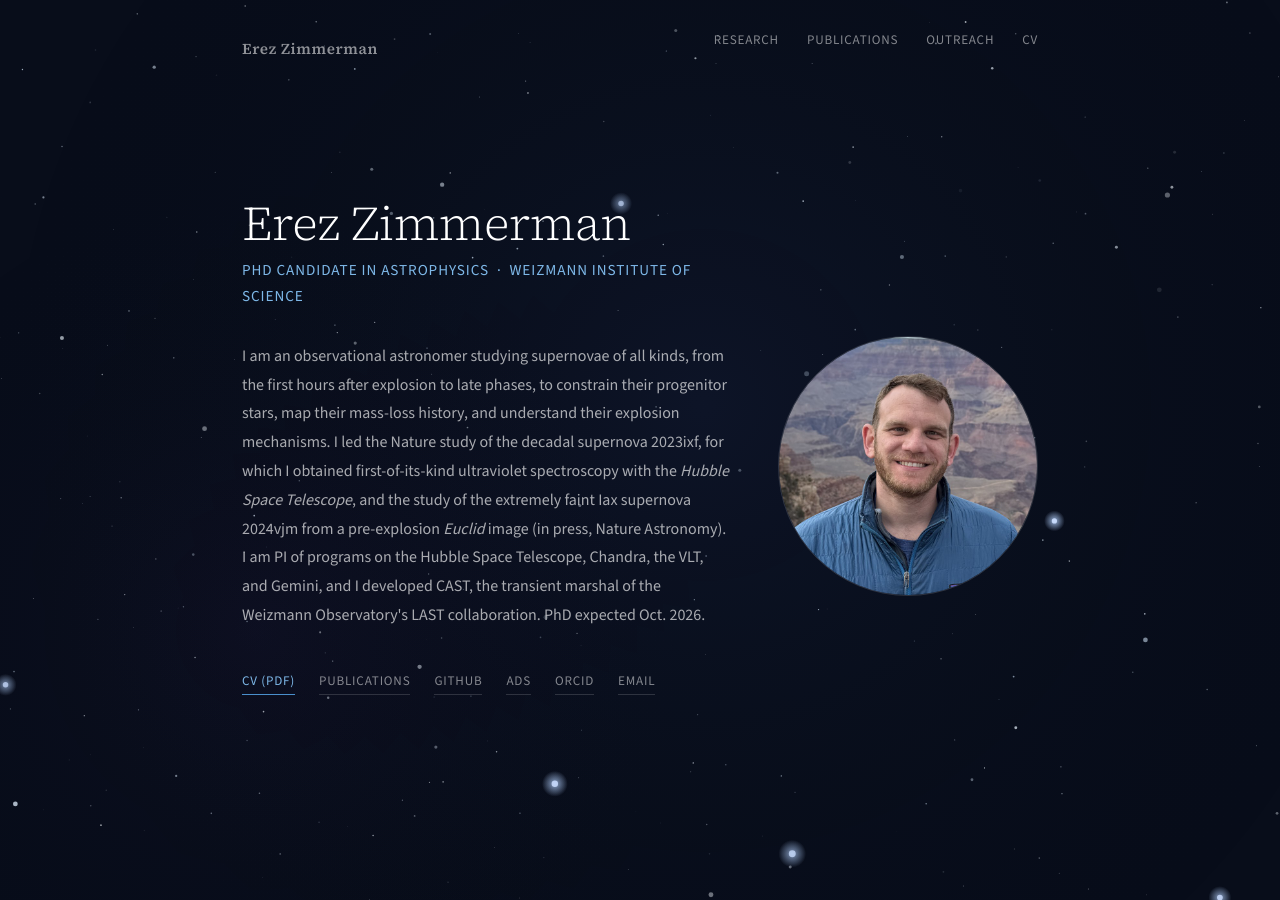
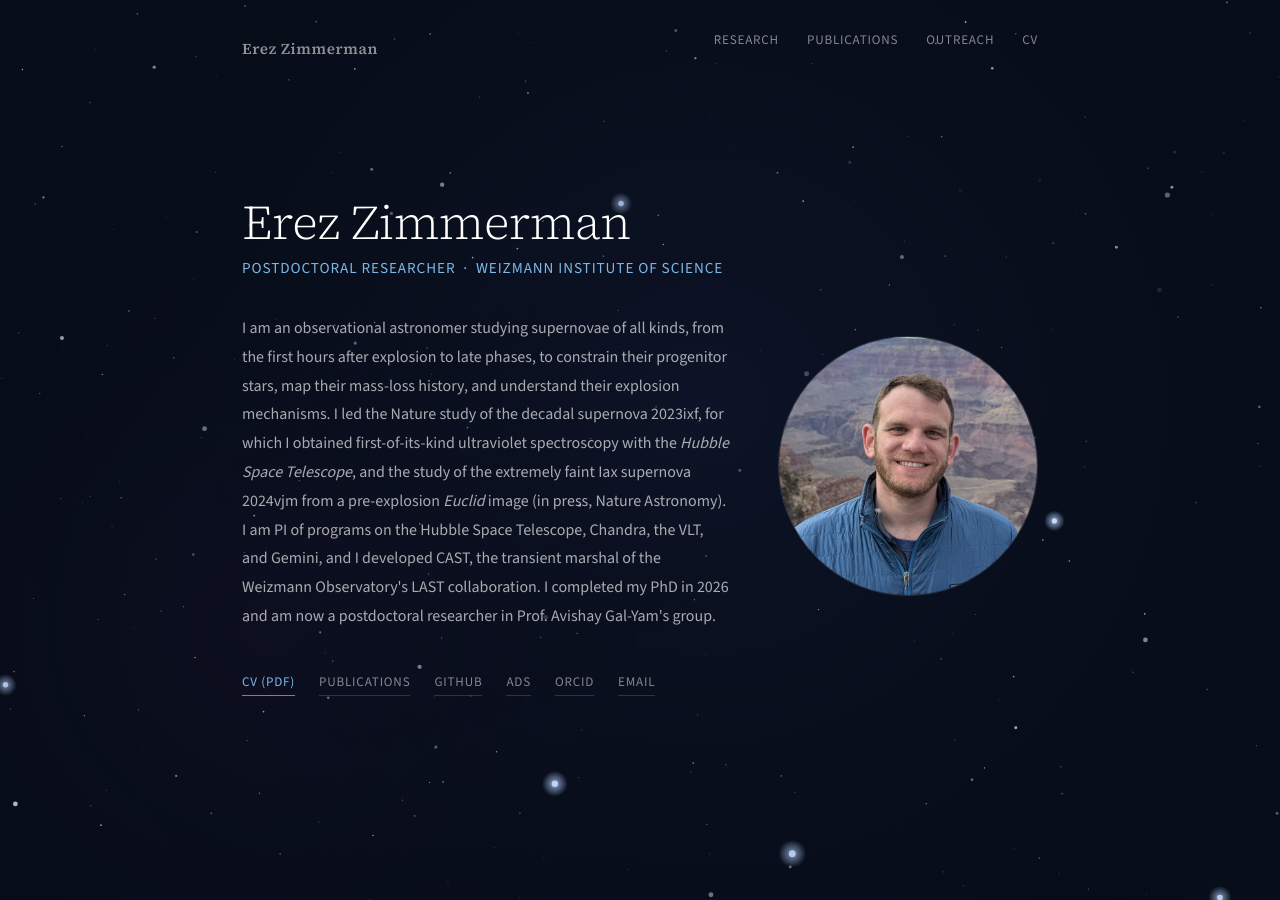
Before and after one commit to erezimm/erezimm.github.io, a Jekyll site: the page built from index.html, in a window 1280 px wide and 900 px high. Built offline with Jekyll 4.4.1, drawn with Linux system fonts in a browser that asks for light colours.

Commit message:
PhD defended: update to Postdoctoral Researcher, sync publications with new CV
- Hero, bio, and site description: Postdoctoral Researcher, Gal-Yam group
- Publications: First and second author group (adds SN 2025cbj), Brennan et al. 2024, CV ordering
- New CV PDF

Co-Authored-By: Claude Opus 5.5 <noreply@anthropic.com>

```diff
--- a/_config.yml
+++ b/_config.yml
@@ -1,5 +1,5 @@
 title: "Erez Zimmerman"
-description: "Erez A. Zimmerman — PhD candidate in Astrophysics, Weizmann Institute of Science. Supernovae, their progenitor stars, pre-explosion mass loss, and explosion mechanisms."
+description: "Erez A. Zimmerman — Postdoctoral Researcher, Weizmann Institute of Science. Supernovae, their progenitor stars, pre-explosion mass loss, and explosion mechanisms."
 url: "https://erezimm.github.io"
 baseurl:
 
--- a/index.html
+++ b/index.html
@@ -27,7 +27,7 @@ title: Home
     <div class="hero-inner">
       <div class="hero-text">
         <h1 class="hero-name">{{ site.author.name }}</h1>
-        <p class="hero-title">PhD Candidate in Astrophysics &nbsp;&middot;&nbsp; Weizmann Institute of Science</p>
+        <p class="hero-title">Postdoctoral Researcher &nbsp;&middot;&nbsp; Weizmann Institute of Science</p>
         <p class="hero-bio">
           I am an observational astronomer studying supernovae of all kinds, from the
           first hours after explosion to late phases, to constrain their progenitor
@@ -37,8 +37,8 @@ title: Home
           <em>Hubble Space Telescope</em>, and the study of the extremely faint Iax
           supernova 2024vjm from a pre-explosion <em>Euclid</em> image (in press, Nature Astronomy). I am PI of programs on the Hubble Space
           Telescope, Chandra, the VLT, and Gemini, and I developed CAST, the transient
-          marshal of the Weizmann Observatory's LAST collaboration. PhD expected
-          Oct. 2026.
+          marshal of the Weizmann Observatory's LAST collaboration. I completed my
+          PhD in 2026 and am now a postdoctoral researcher in Prof. Avishay Gal-Yam's group.
         </p>
         <div class="hero-links">
           <a class="primary" href="{{ '/assets/cv.pdf' | relative_url }}" target="_blank">CV (PDF)</a>
--- a/publications/index.html
+++ b/publications/index.html
@@ -9,9 +9,10 @@ title: Publications
   {% if site.author.scholar %}<a class="pub-link" href="https://scholar.google.com/citations?user={{ site.author.scholar }}" target="_blank" rel="noopener">Google Scholar</a>{% endif %}
 </p>
 
-<p class="pub-group-title">First author</p>
+<p class="pub-group-title">First and second author</p>
 <ul class="pub-list">
-  {% for pub in site.data.publications.first_author %}
+  {% assign lead = site.data.publications.first_author | concat: site.data.publications.second_author %}
+  {% for pub in lead %}
   {% if pub.arxiv != "" %}{% capture href %}https://arxiv.org/abs/{{ pub.arxiv }}{% endcapture %}{% elsif pub.doi != "" %}{% capture href %}https://doi.org/{{ pub.doi }}{% endcapture %}{% else %}{% assign href = pub.ads %}{% endif %}
   <li class="pub-item">
     <p class="pub-authors">{{ pub.authors | markdownify | remove: "<p>" | remove: "</p>" | strip }}</p>
```
Also changed, not shown: _data/publications.yml (+22 -11 lines), 1 other file.
